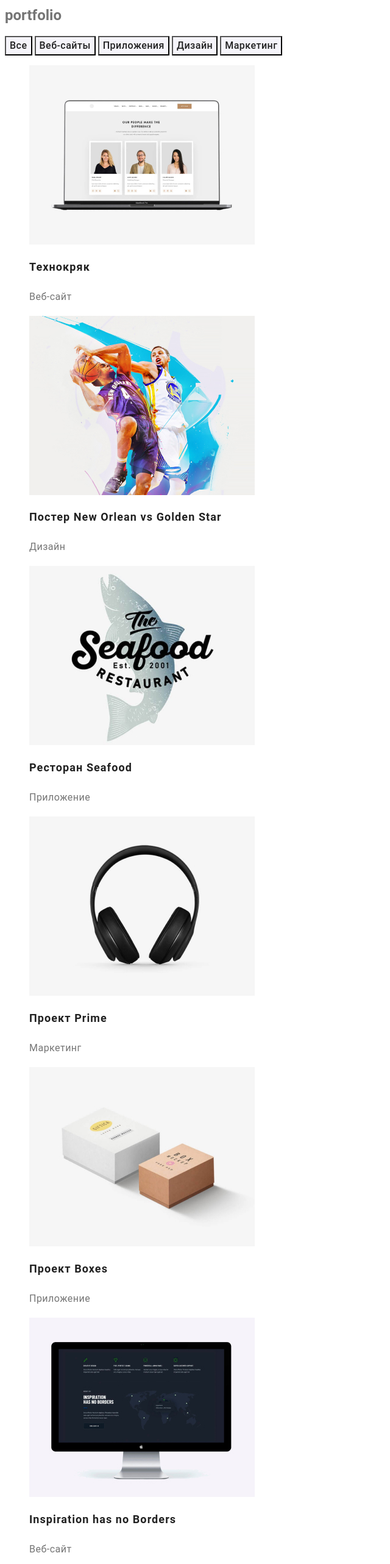
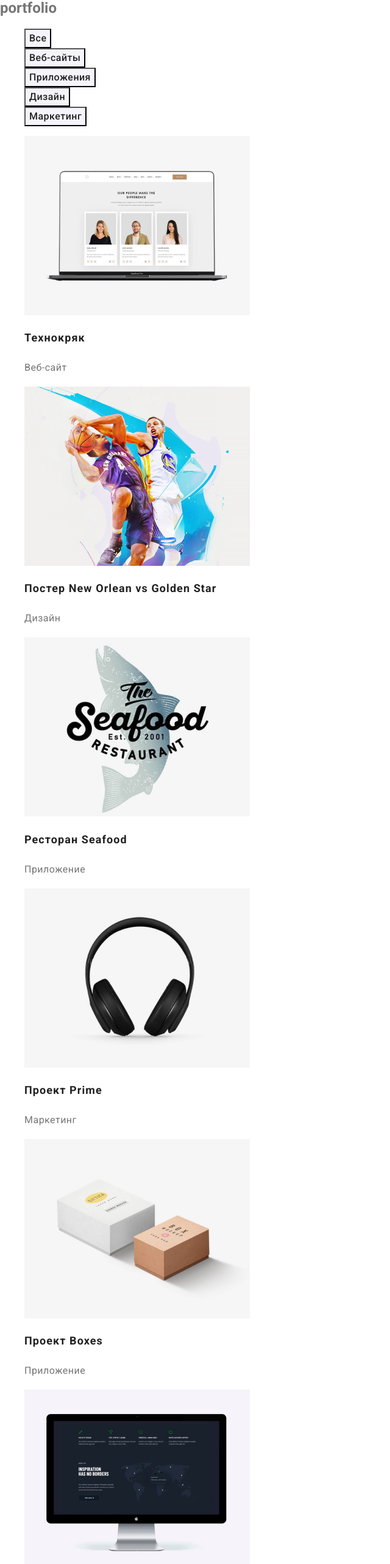
Before and after one commit to orestznak/goit-markup-hw-02, a plain HTML site: page portfolio.html in a window 1280 px wide. Shown: the part 175-2740 px from the top of the page at 61% size, without its empty margins (0-640 px from the left). Drawn offline with nearby package versions, Linux system fonts and the light colour scheme.

Commit message:
додає список для кнопок-фільтрів, посилання для списку портфоліо, змінює футер і хедер

```diff
--- a/portfolio.html
+++ b/portfolio.html
@@ -5,7 +5,10 @@
     <meta charset="UTF-8">
     <meta name="viewport" content="width=device-width, initial-scale=1.0">
     <title>Головна</title>
-    <link href="https://fonts.googleapis.com/css2?family=Raleway:wght@400;500;700;900&display=swap" rel="stylesheet">
+    <link rel="stylesheet" href="https://cdnjs.cloudflare.com/ajax/libs/modern-normalize/1.0.0/modern-normalize.min.css"
+        integrity="sha512-ISS7cAi1PEhQ8jnbJpJZMd29NlhNj4AWYyLOSp2CE/CsHxTCu+r+t0D2yoJudVrd0/8fTVPUVDzY5Tvli75u/g==" crossorigin="anonymous" />
+    <link href="https://fonts.googleapis.com/css2?family=Raleway:wght@700&family=Roboto:wght@400;500;700;900&display=swap"
+        rel="stylesheet">
     <link rel="stylesheet" href="./css/styles.css">
 
 </head>
@@ -39,118 +42,120 @@
     <main>
         <section class="portfolio">
             <h1>portfolio</h1>
-            <button type="button" class="filter">Все</button>
-            <button type="button" class="filter">Веб-сайты</button>
-            <button type="button" class="filter">Приложения</button>
-            <button type="button" class="filter">Дизайн</button>
-            <button type="button" class="filter">Маркетинг</button>
+                <ul class="list">
+                    <li><button type="button" class="filter">Все</button></li>
+                    <li><button type="button" class="filter">Веб-сайты</button></li>
+                    <li><button type="button" class="filter">Приложения</button></li>
+                    <li><button type="button" class="filter">Дизайн</button></li>
+                    <li><button type="button" class="filter">Маркетинг</button></li>
+                </ul>
 
             <ul class="list">
                 <li>
-                    <img src="./images/technokriak.jpg"
-                    alt="ноутбук з відкритим сайтом"
-                    width="370" height="294">
+                    <a href="" class="portfolio-link">
+                        <img src="./images/technokriak.jpg" alt="ноутбук з відкритим сайтом" width="370" height="294">
                         <h2 class="category">
                             Технокряк
                         </h2>
                         <p class="category-text">
                             Веб-сайт
                         </p>
+                    </a>
                 </li>
                 <li>
-                    <img src="./images/design.jpg"
-                    alt="баскетболісти"
-                    width="370" height="294">
+                    <a href="" class="portfolio-link">
+                        <img src="./images/design.jpg" alt="баскетболісти" width="370" height="294">
                         <h2 class="category">
                             Постер New Orlean vs Golden Star
                         </h2>
                         <p class="category-text">
                             Дизайн
                         </p>
+                    </a>
                 </li>
                 <li>
-                    <img src="./images/restoran.jpg"
-                    alt="логотип ресторану"
-                    width="370" height="294">
+                    <a href="" class="portfolio-link">
+                        <img src="./images/restoran.jpg" alt="логотип ресторану" width="370" height="294">
                         <h2 class="category">
                             Ресторан Seafood
                         </h2>
                         <p class="category-text">
                             Приложение
                         </p>
+                    </a>
                 </li>
                 <li>
-                    <img src="./images/marketing.jpg"
-                    alt="навушники"
-                    width="370" height="294" >
+                    <a href="" class="portfolio-link">
+                        <img src="./images/marketing.jpg" alt="навушники" width="370" height="294">
                         <h2 class="category">
                             Проект Prime
                         </h2>
                         <p class="category-text">
                             Маркетинг
                         </p>
+                    </a>
                 </li>
                 <li>
-                    <img src="./images/boxes.jpg"
-                    alt="коробки від товару"
-                    width="370" height="294">
+                    <a href="" class="portfolio-link">
+                        <img src="./images/boxes.jpg" alt="коробки від товару" width="370" height="294">
                         <h2 class="category">
                             Проект Boxes
                         </h2>
                         <p class="category-text">
                             Приложение
                         </p>
+                    </a>
                 </li>
                 <li>
-                    <img src="./images/inspiration.jpg"
-                    alt="монітор від Apple"
-                    width="370" height="294">
+                    <a href="" class="portfolio-link">
+                        <img src="./images/inspiration.jpg" alt="монітор від Apple" width="370" height="294">
                         <h2 class="category">
                             Inspiration has no Borders
                         </h2>
                         <p class="category-text">
                             Веб-сайт
                         </p>
+                    </a>
                 </li>
                 <li>
-                    <img src="./images/design-book.jpg"
-                    alt="відкрита книжка"
-                    width="370" height="294" >
+                    <a href="" class="portfolio-link">
+                        <img src="./images/design-book.jpg" alt="відкрита книжка" width="370" height="294">
                         <h2 class="category">
                             Издание Limited Edition
                         </h2>
                         <p class="category-text">
                             Дизайн
                         </p>
+                    </a>
                 </li>
                 <li>
-                    <img src="./images/project-lab.jpg"
-                    alt="бірка бренду"
-                    width="370" height="294">
+                    <a href="" class="portfolio-link">
+                        <img src="./images/project-lab.jpg" alt="бірка бренду" width="370" height="294">
                         <h2 class="category">
                             Проект LAB
                         </h2>
                         <p class="category-text">
                             Маркетинг
                         </p>
+                    </a>
                 </li>
                 <li>
-                    <img src="./images/growing-business.jpg"
-                    alt="ноутбук з відкритим сайтом"
-                    width="370" height="294" >
+                    <a href="" class="portfolio-link">
+                        <img src="./images/growing-business.jpg" alt="ноутбук з відкритим сайтом" width="370" height="294">
                         <h2 class="category">
                             Growing Business
                         </h2>
                         <p class="category-text">
                             Приложение
                         </p>
+                    </a>
                 </li>
             </ul>
         </section>
     </main>
 
     <footer>
-            <a href="./index.html" class="logo"><span class="web">Web</span>Studio</a>
+        <a href="./index.html" class="logo"><span class="web">Web</span><span class="studio">Studio</span></a>
         <address class="footer-adress">
             г. Киев, пр-т Леси Украинки, 26 <br>
             <a href="mailto:info@devstudio.com" class="mail">
```
Lines whose indentation alone changed are shown as unchanged.
